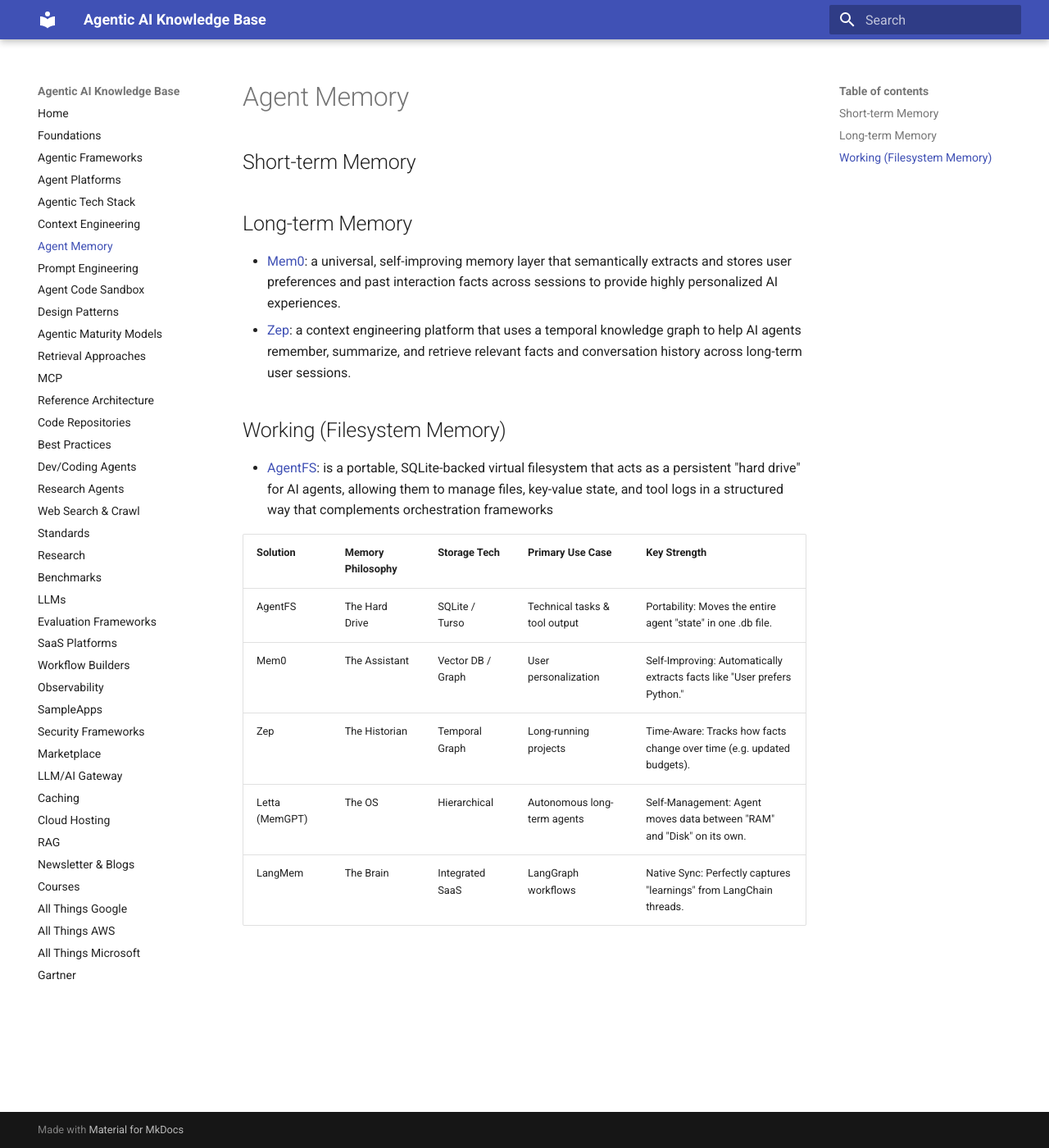
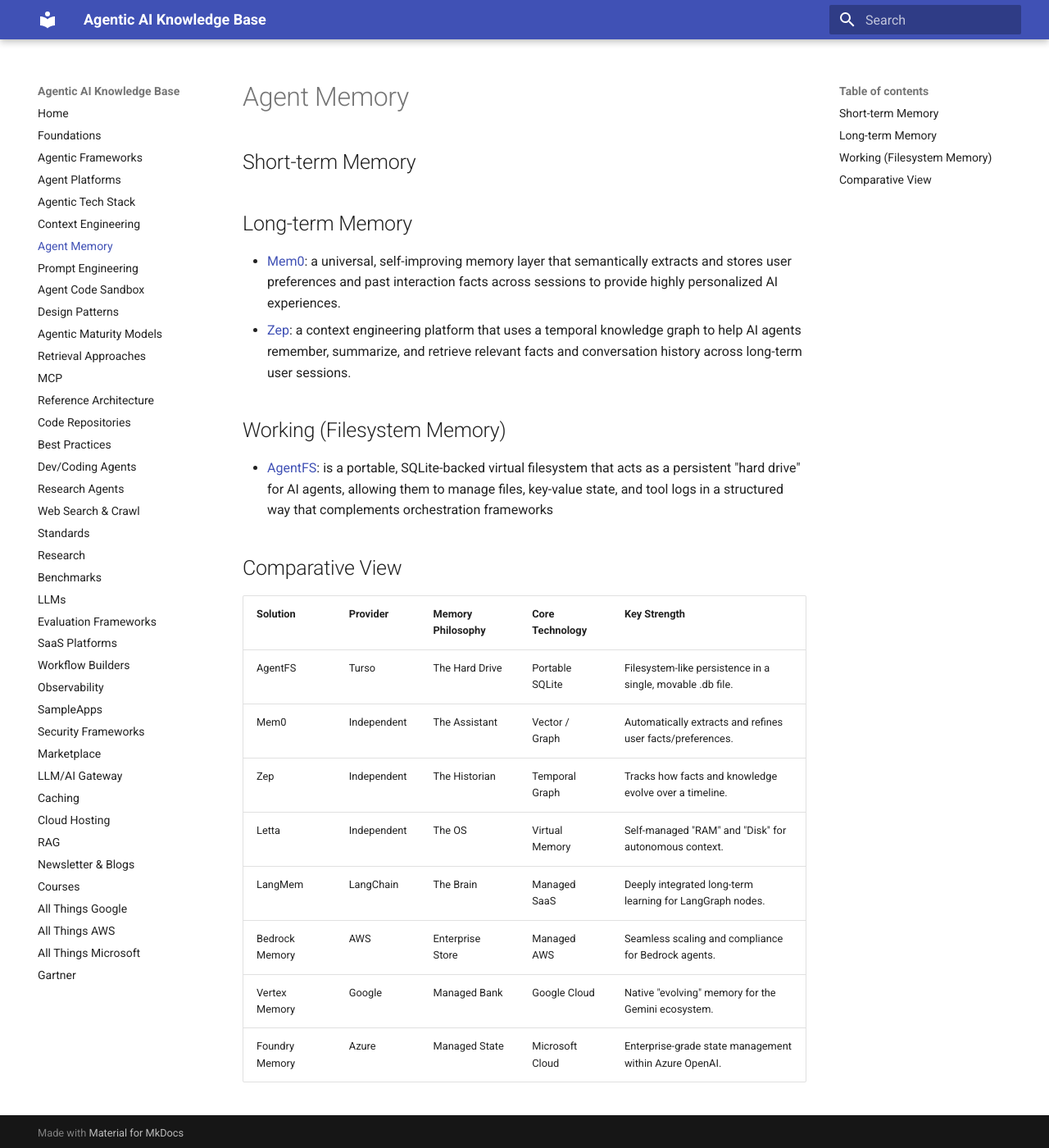
Before and after one commit to ankurkumarz/agentic-ai-knowledge-base, an MkDocs documentation site: the page built from docs/AgentMemory/README.md, in a window 1280 px wide and 1400 px high. Shown: the whole window at 82% size. Built offline with MkDocs 1.6.1 and Material for MkDocs 9.7.7, drawn with Linux system fonts in a browser that asks for light colours.

Commit message:
Update README.md

```diff
--- a/docs/AgentMemory/README.md
+++ b/docs/AgentMemory/README.md
@@ -10,10 +10,15 @@
 
 - [AgentFS](https://github.com/tursodatabase/agentfs): is a portable, SQLite-backed virtual filesystem that acts as a persistent "hard drive" for AI agents, allowing them to manage files, key-value state, and tool logs in a structured way that complements orchestration frameworks
 
-| Solution | Memory Philosophy | Storage Tech | Primary Use Case | Key Strength |
+## Comparative View
+
+| Solution | Provider | Memory Philosophy | Core Technology | Key Strength |
 |---|---|---|---|---|
-| AgentFS | The Hard Drive | SQLite / Turso | Technical tasks & tool output | Portability: Moves the entire agent "state" in one .db file. |
-| Mem0 | The Assistant | Vector DB / Graph | User personalization | Self-Improving: Automatically extracts facts like "User prefers Python." |
-| Zep | The Historian | Temporal Graph | Long-running projects | Time-Aware: Tracks how facts change over time (e.g. updated budgets). |
-| Letta (MemGPT) | The OS | Hierarchical | Autonomous long-term agents | Self-Management: Agent moves data between "RAM" and "Disk" on its own. |
-| LangMem | The Brain | Integrated SaaS | LangGraph workflows | Native Sync: Perfectly captures "learnings" from LangChain threads. |
+| AgentFS | Turso | The Hard Drive | Portable SQLite | Filesystem-like persistence in a single, movable .db file. |
+| Mem0 | Independent | The Assistant | Vector / Graph | Automatically extracts and refines user facts/preferences. |
+| Zep | Independent | The Historian | Temporal Graph | Tracks how facts and knowledge evolve over a timeline. |
+| Letta | Independent | The OS | Virtual Memory | Self-managed "RAM" and "Disk" for autonomous context. |
+| LangMem | LangChain | The Brain | Managed SaaS | Deeply integrated long-term learning for LangGraph nodes. |
+| Bedrock Memory | AWS | Enterprise Store | Managed AWS | Seamless scaling and compliance for Bedrock agents. |
+| Vertex Memory | Google | Managed Bank | Google Cloud | Native "evolving" memory for the Gemini ecosystem. |
+| Foundry Memory | Azure | Managed State | Microsoft Cloud | Enterprise-grade state management within Azure OpenAI. |
```
